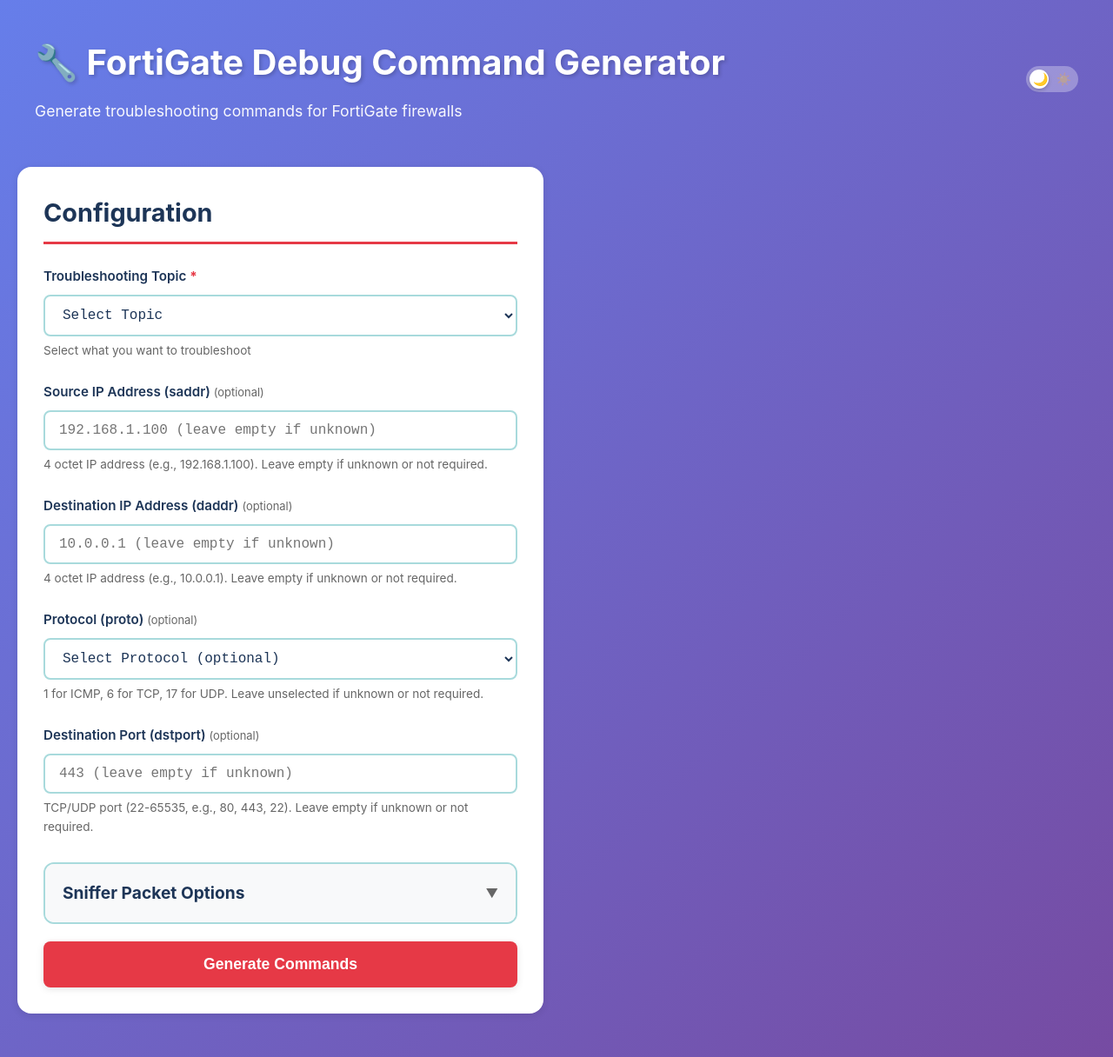
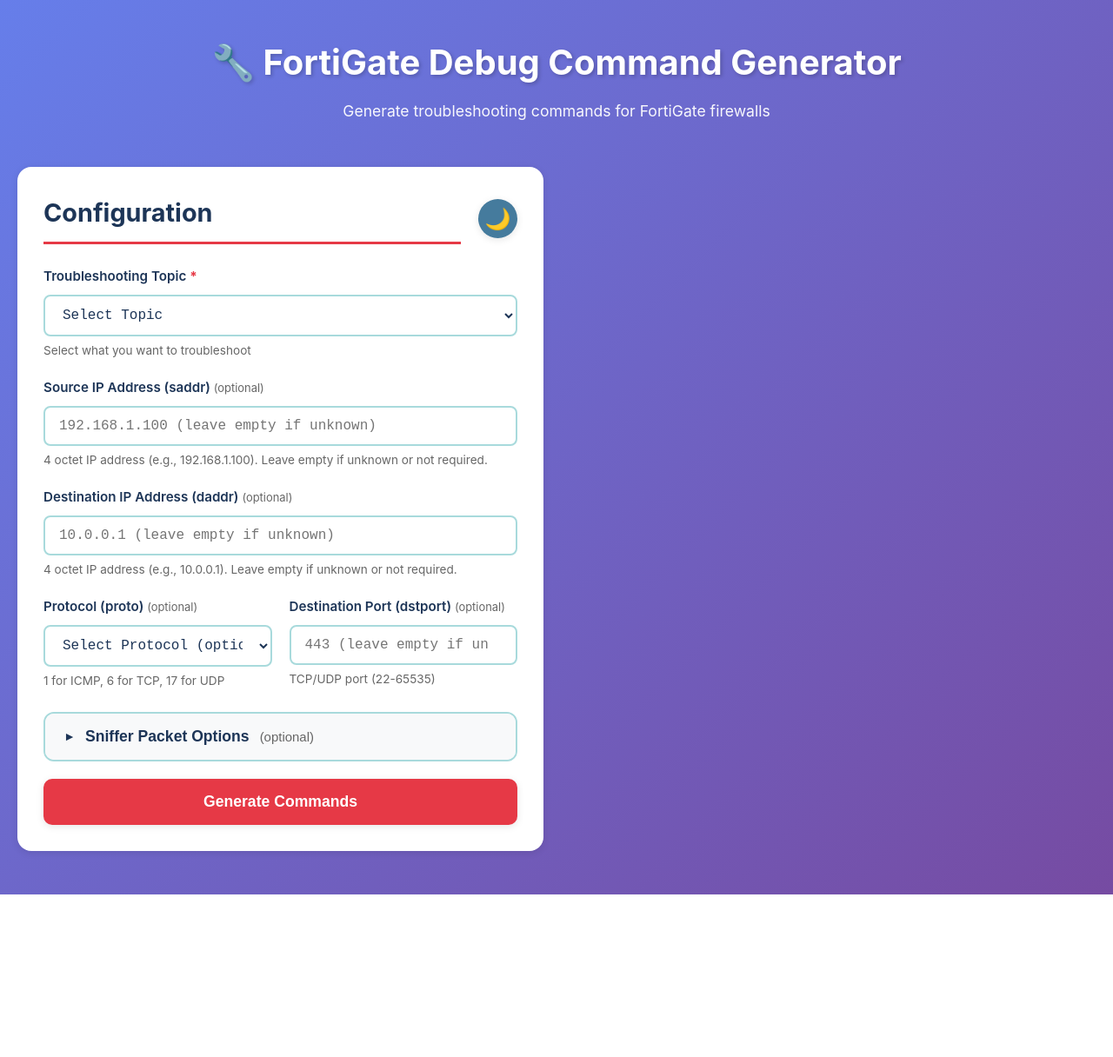
Before and after one commit to kitkat0981/Fortigate_Troubleshooting_command_generator, a plain HTML site: page index.html in a window 1280 px wide. Shown: the whole page at 87% size. After the commit the page ends 1029 px from the top, so only its background shows below. Drawn offline with Linux system fonts and the light colour scheme.

Commit message:
UI improvements: Add dark/light theme toggle, make sniffer options collapsible, reorder form (topic first), modernize design

```diff
--- a/app.js
+++ b/app.js
@@ -895,51 +895,43 @@ document.addEventListener('DOMContentLoaded', function() {
     }
 
     console.log('All event listeners attached successfully');
-});
 
-// Theme toggle functionality
-function initTheme() {
+    // Initialize collapsible section (sniffer options)
+    const snifferToggle = document.getElementById('snifferToggle');
+    const snifferContent = document.getElementById('snifferContent');
+    const snifferSection = snifferToggle?.closest('.collapsible-section');
+
+    if (snifferToggle && snifferSection) {
+        // Start collapsed
+        snifferSection.classList.add('collapsed');
+
+        snifferToggle.addEventListener('click', function() {
+            snifferSection.classList.toggle('collapsed');
+        });
+    }
+
+    // Theme toggle functionality
     const themeToggle = document.getElementById('themeToggle');
-    const currentTheme = localStorage.getItem('theme') || 'light';
+    const themeIcon = themeToggle?.querySelector('.theme-icon');
 
-    // Set initial theme
-    document.documentElement.setAttribute('data-theme', currentTheme);
-    themeToggle.checked = currentTheme === 'dark';
+    // Load saved theme or default to light
+    const savedTheme = localStorage.getItem('theme') || 'light';
+    document.documentElement.setAttribute('data-theme', savedTheme);
+    updateThemeIcon(savedTheme, themeIcon);
 
-    // Theme toggle handler
-    themeToggle.addEventListener('change', function() {
-        const newTheme = this.checked ? 'dark' : 'light';
-        document.documentElement.setAttribute('data-theme', newTheme);
-        localStorage.setItem('theme', newTheme);
-    });
-}
-
-// Collapsible functionality
-function toggleCollapsible(header) {
-    const content = header.nextElementSibling;
-    const isActive = header.classList.contains('active');
-
-    if (isActive) {
-        header.classList.remove('active');
-        content.style.display = 'none';
-    } else {
-        header.classList.add('active');
-        content.style.display = 'block';
-    }
-}
-
-// Make function globally accessible
-window.toggleCollapsible = toggleCollapsible;
-
-// Initialize theme and collapsible on page load
-document.addEventListener('DOMContentLoaded', function() {
-    initTheme();
-
-    // Set up collapsible for sniffer options
-    const snifferHeader = document.getElementById('snifferHeader');
-    if (snifferHeader) {
-        snifferHeader.addEventListener('click', function() {
-            toggleCollapsible(this);
+    if (themeToggle) {
+        themeToggle.addEventListener('click', function() {
+            const currentTheme = document.documentElement.getAttribute('data-theme');
+            const newTheme = currentTheme === 'dark' ? 'light' : 'dark';
+            document.documentElement.setAttribute('data-theme', newTheme);
+            localStorage.setItem('theme', newTheme);
+            updateThemeIcon(newTheme, themeIcon);
         });
     }
 });
+
+function updateThemeIcon(theme, iconElement) {
+    if (iconElement) {
+        iconElement.textContent = theme === 'dark' ? '☀️' : '🌙';
+    }
+}
--- a/index.html
+++ b/index.html
@@ -9,26 +9,20 @@
 <body>
     <div class="container">
         <header>
-            <div class="header-content">
-                <div>
             <h1>🔧 FortiGate Debug Command Generator</h1>
             <p class="subtitle">Generate troubleshooting commands for FortiGate firewalls</p>
-                </div>
-                <div class="theme-toggle-container">
-                    <label class="theme-toggle">
-                        <input type="checkbox" id="themeToggle">
-                        <span class="slider">
-                            <span class="theme-icon">🌙</span>
-                            <span class="theme-icon">☀️</span>
-                        </span>
-                    </label>
-                </div>
-            </div>
         </header>
 
         <div class="main-content">
             <div class="input-panel">
+                <div class="panel-header">
                     <h2>Configuration</h2>
+                    <div class="theme-toggle">
+                        <button id="themeToggle" class="theme-btn" title="Toggle dark/light mode">
+                            <span class="theme-icon">🌙</span>
+                        </button>
+                    </div>
+                </div>
 
                 <form id="configForm">
                     <div class="form-group">
@@ -61,7 +55,8 @@
                         <small>4 octet IP address (e.g., 10.0.0.1). Leave empty if unknown or not required.</small>
                     </div>
 
-                    <div class="form-group">
+                    <div class="form-row">
+                        <div class="form-group form-group-half">
                             <label for="proto">Protocol (proto) <span class="optional">(optional)</span></label>
                             <select id="proto" name="proto">
                                 <option value="">Select Protocol (optional)</option>
@@ -69,22 +64,24 @@
                                 <option value="6">6 - TCP</option>
                                 <option value="17">17 - UDP</option>
                             </select>
-                        <small>1 for ICMP, 6 for TCP, 17 for UDP. Leave unselected if unknown or not required.</small>
+                            <small>1 for ICMP, 6 for TCP, 17 for UDP</small>
                         </div>
 
-                    <div class="form-group">
+                        <div class="form-group form-group-half">
                             <label for="dstport">Destination Port (dstport) <span class="optional">(optional)</span></label>
                             <input type="number" id="dstport" name="dstport" placeholder="443 (leave empty if unknown)"
                                    min="22" max="65535">
-                        <small>TCP/UDP port (22-65535, e.g., 80, 443, 22). Leave empty if unknown or not required.</small>
+                            <small>TCP/UDP port (22-65535)</small>
+                        </div>
                     </div>
 
-                    <div class="sniffer-options-section collapsible">
-                        <div class="collapsible-header" id="snifferHeader">
-                            <h3>Sniffer Packet Options</h3>
-                            <span class="collapse-icon">▼</span>
-                        </div>
-                        <div class="collapsible-content" style="display: none;">
+                    <div class="collapsible-section">
+                        <button type="button" class="collapsible-header" id="snifferToggle">
+                            <span class="collapsible-icon">▼</span>
+                            <span>Sniffer Packet Options</span>
+                            <span class="optional">(optional)</span>
+                        </button>
+                        <div class="collapsible-content" id="snifferContent">
                             <div class="form-group">
                                 <label for="snifferInterface">Interface <span class="optional">(optional)</span></label>
                                 <input type="text" id="snifferInterface" name="snifferInterface" placeholder="any (default if left blank)"
--- a/styles.css
+++ b/styles.css
@@ -17,8 +17,8 @@
     --success-color: #2a9d8f;
     --shadow: 0 2px 8px rgba(0, 0, 0, 0.1);
     --shadow-hover: 0 4px 12px rgba(0, 0, 0, 0.15);
+    --input-bg: #ffffff;
     --section-bg: #f8f9fa;
-    --header-gradient: linear-gradient(135deg, #667eea 0%, #764ba2 100%);
 }
 
 [data-theme="dark"] {
@@ -34,18 +34,22 @@
     --success-color: #4ecdc4;
     --shadow: 0 2px 8px rgba(0, 0, 0, 0.3);
     --shadow-hover: 0 4px 12px rgba(0, 0, 0, 0.5);
-    --section-bg: #0f1624;
-    --header-gradient: linear-gradient(135deg, #1a1a2e 0%, #16213e 100%);
+    --input-bg: #0f1624;
+    --section-bg: #1e2742;
 }
 
 body {
     font-family: -apple-system, BlinkMacSystemFont, 'Segoe UI', Roboto, Oxygen, Ubuntu, Cantarell, sans-serif;
-    background: var(--header-gradient);
+    background: linear-gradient(135deg, #667eea 0%, #764ba2 100%);
     color: var(--text-color);
     min-height: 100vh;
     padding: 20px;
     line-height: 1.6;
     transition: background 0.3s ease, color 0.3s ease;
+}
+
+[data-theme="dark"] body {
+    background: linear-gradient(135deg, #1a1a2e 0%, #16213e 100%);
 }
 
 .container {
@@ -54,99 +58,21 @@ body {
 }
 
 header {
+    text-align: center;
+    color: white;
     margin-bottom: 30px;
     padding: 20px;
-}
-
-.header-content {
-    display: flex;
-    justify-content: space-between;
-    align-items: center;
-    flex-wrap: wrap;
-    gap: 20px;
 }
 
 header h1 {
     font-size: 2.5em;
     margin-bottom: 10px;
     text-shadow: 2px 2px 4px rgba(0, 0, 0, 0.2);
-    color: white;
 }
 
 .subtitle {
     font-size: 1.1em;
     opacity: 0.95;
-    color: white;
-}
-
-/* Theme Toggle */
-.theme-toggle-container {
-    display: flex;
-    align-items: center;
-}
-
-.theme-toggle {
-    position: relative;
-    display: inline-block;
-    width: 60px;
-    height: 30px;
-}
-
-.theme-toggle input {
-    opacity: 0;
-    width: 0;
-    height: 0;
-}
-
-.slider {
-    position: absolute;
-    cursor: pointer;
-    top: 0;
-    left: 0;
-    right: 0;
-    bottom: 0;
-    background-color: rgba(255, 255, 255, 0.3);
-    transition: 0.4s;
-    border-radius: 30px;
-    display: flex;
-    align-items: center;
-    justify-content: space-between;
-    padding: 0 8px;
-}
-
-.slider:before {
-    position: absolute;
-    content: "";
-    height: 22px;
-    width: 22px;
-    left: 4px;
-    bottom: 4px;
-    background-color: white;
-    transition: 0.4s;
-    border-radius: 50%;
-    box-shadow: 0 2px 4px rgba(0, 0, 0, 0.2);
-}
-
-.theme-toggle input:checked + .slider {
-    background-color: rgba(255, 255, 255, 0.2);
-}
-
-.theme-toggle input:checked + .slider:before {
-    transform: translateX(30px);
-}
-
-.theme-icon {
-    font-size: 14px;
-    z-index: 1;
-    transition: opacity 0.3s;
-}
-
-.theme-toggle input:checked + .slider .theme-icon:first-child {
-    opacity: 0.3;
-}
-
-.theme-toggle input:not(:checked) + .slider .theme-icon:last-child {
-    opacity: 0.3;
 }
 
 .main-content {
@@ -160,11 +86,6 @@ header h1 {
     .main-content {
         grid-template-columns: 1fr;
     }
-
-    .header-content {
-        flex-direction: column;
-        text-align: center;
-    }
 }
 
 .input-panel, .output-panel {
@@ -175,17 +96,78 @@ header h1 {
     transition: background 0.3s ease, box-shadow 0.3s ease;
 }
 
-.input-panel h2, .output-panel h2 {
+.panel-header {
+    display: flex;
+    justify-content: space-between;
+    align-items: center;
+    margin-bottom: 25px;
+}
+
+.panel-header h2 {
     color: var(--accent-color);
-    margin-bottom: 25px;
     font-size: 1.8em;
     border-bottom: 3px solid var(--primary-color);
     padding-bottom: 10px;
-    transition: color 0.3s ease;
+    flex: 1;
+    margin: 0;
+}
+
+.theme-toggle {
+    margin-left: 20px;
+}
+
+.theme-btn {
+    background: var(--secondary-color);
+    color: white;
+    border: none;
+    width: 45px;
+    height: 45px;
+    border-radius: 50%;
+    cursor: pointer;
+    font-size: 1.5em;
+    display: flex;
+    align-items: center;
+    justify-content: center;
+    transition: all 0.3s ease;
+    box-shadow: var(--shadow);
+}
+
+.theme-btn:hover {
+    transform: scale(1.1);
+    box-shadow: var(--shadow-hover);
+}
+
+.theme-btn:active {
+    transform: scale(0.95);
+}
+
+.output-panel h2 {
+    color: var(--accent-color);
+    margin-bottom: 20px;
+    font-size: 1.8em;
+    border-bottom: 3px solid var(--primary-color);
+    padding-bottom: 10px;
 }
 
 .form-group {
-    margin-bottom: 25px;
+    margin-bottom: 20px;
+}
+
+.form-row {
+    display: grid;
+    grid-template-columns: 1fr 1fr;
+    gap: 20px;
+    margin-bottom: 20px;
+}
+
+@media (max-width: 768px) {
+    .form-row {
+        grid-template-columns: 1fr;
+    }
+}
+
+.form-group-half {
+    margin-bottom: 0;
 }
 
 .form-group label {
@@ -194,7 +176,6 @@ header h1 {
     font-weight: 600;
     color: var(--accent-color);
     font-size: 0.95em;
-    transition: color 0.3s ease;
 }
 
 .required {
@@ -212,7 +193,7 @@ header h1 {
     font-size: 1em;
     transition: all 0.3s ease;
     font-family: 'Courier New', monospace;
-    background: var(--card-bg);
+    background: var(--input-bg);
     color: var(--text-color);
 }
 
@@ -220,8 +201,13 @@ header h1 {
 .form-group select:focus {
     outline: none;
     border-color: var(--secondary-color);
-    box-shadow: 0 0 0 3px rgba(69, 123, 157, 0.15);
+    box-shadow: 0 0 0 3px rgba(69, 123, 157, 0.1);
     transform: translateY(-1px);
+}
+
+[data-theme="dark"] .form-group input:focus,
+[data-theme="dark"] .form-group select:focus {
+    box-shadow: 0 0 0 3px rgba(107, 163, 209, 0.2);
 }
 
 .form-group input:invalid:not(:placeholder-shown) {
@@ -233,7 +219,6 @@ header h1 {
     margin-top: 6px;
     color: var(--text-secondary);
     font-size: 0.85em;
-    transition: color 0.3s ease;
 }
 
 .optional {
@@ -243,62 +228,55 @@ header h1 {
 }
 
 /* Collapsible Section */
-.sniffer-options-section {
-    margin-top: 30px;
+.collapsible-section {
+    margin-top: 25px;
+    border: 2px solid var(--border-color);
     border-radius: 12px;
-    border: 2px solid var(--border-color);
     overflow: hidden;
     background: var(--section-bg);
     transition: all 0.3s ease;
 }
 
 .collapsible-header {
-    padding: 18px 20px;
+    width: 100%;
+    padding: 16px 20px;
+    background: var(--section-bg);
+    border: none;
+    text-align: left;
     cursor: pointer;
     display: flex;
-    justify-content: space-between;
     align-items: center;
-    background: var(--section-bg);
-    transition: background 0.3s ease;
-    user-select: none;
+    gap: 12px;
+    font-size: 1.1em;
+    font-weight: 600;
+    color: var(--accent-color);
+    transition: all 0.3s ease;
 }
 
 .collapsible-header:hover {
     background: var(--border-color);
 }
 
-.collapsible-header h3 {
-    margin: 0;
-    color: var(--accent-color);
-    font-size: 1.2em;
-    transition: color 0.3s ease;
+.collapsible-icon {
+    transition: transform 0.3s ease;
+    font-size: 0.8em;
+    display: inline-block;
 }
 
-.collapse-icon {
-    font-size: 0.9em;
-    color: var(--text-secondary);
-    transition: transform 0.3s ease, color 0.3s ease;
-}
-
-.collapsible-header.active .collapse-icon {
-    transform: rotate(180deg);
+.collapsible-section.collapsed .collapsible-icon {
+    transform: rotate(-90deg);
 }
 
 .collapsible-content {
-    padding: 20px;
-    border-top: 1px solid var(--border-color);
-    animation: slideDown 0.3s ease;
+    max-height: 0;
+    overflow: hidden;
+    transition: max-height 0.3s ease, padding 0.3s ease;
+    padding: 0 20px;
 }
 
-@keyframes slideDown {
-    from {
-        opacity: 0;
-        max-height: 0;
-    }
-    to {
-        opacity: 1;
-        max-height: 1000px;
-    }
+.collapsible-section:not(.collapsed) .collapsible-content {
+    max-height: 1000px;
+    padding: 20px;
 }
 
 .btn-primary {
@@ -307,7 +285,7 @@ header h1 {
     background: var(--primary-color);
     color: white;
     border: none;
-    border-radius: 8px;
+    border-radius: 10px;
     font-size: 1.1em;
     font-weight: 600;
     cursor: pointer;
@@ -322,16 +300,12 @@ header h1 {
     box-shadow: var(--shadow-hover);
 }
 
+[data-theme="dark"] .btn-primary:hover {
+    background: #ff5566;
+}
+
 .btn-primary:active {
     transform: translateY(0);
-}
-
-[data-theme="dark"] .btn-primary {
-    background: var(--primary-color);
-}
-
-[data-theme="dark"] .btn-primary:hover {
-    background: #ff8a95;
 }
 
 .command-section {
@@ -351,7 +325,6 @@ header h1 {
     justify-content: space-between;
     align-items: center;
     font-weight: 600;
-    transition: background 0.3s ease;
 }
 
 .copy-btn {
@@ -362,13 +335,16 @@ header h1 {
     border-radius: 6px;
     cursor: pointer;
     font-size: 0.9em;
-    font-weight: 600;
     transition: all 0.3s ease;
 }
 
 .copy-btn:hover {
     background: #21867a;
     transform: scale(1.05);
+}
+
+[data-theme="dark"] .copy-btn:hover {
+    background: #5eddd3;
 }
 
 .copy-btn.copied {
@@ -418,7 +394,11 @@ header h1 {
 }
 
 .command-section > div[style*="padding: 15px"]:hover {
-    background-color: var(--border-color) !important;
+    background-color: rgba(0, 0, 0, 0.1) !important;
+}
+
+[data-theme="dark"] .command-section > div[style*="padding: 15px"]:hover {
+    background-color: rgba(255, 255, 255, 0.05) !important;
 }
 
 .command-section > div[style*="padding: 15px"]:last-child {
@@ -426,8 +406,8 @@ header h1 {
 }
 
 .error-message {
-    background: rgba(230, 57, 70, 0.1);
-    color: var(--primary-color);
+    background: #fee;
+    color: #c33;
     padding: 12px;
     border-radius: 6px;
     margin-bottom: 15px;
@@ -435,7 +415,7 @@ header h1 {
 }
 
 .success-message {
-    background: rgba(42, 157, 143, 0.1);
+    background: #efe;
     color: var(--success-color);
     padding: 12px;
     border-radius: 6px;
@@ -457,8 +437,3 @@ header h1 {
 @keyframes spin {
     to { transform: rotate(360deg); }
 }
-
-/* Smooth transitions for theme changes */
-* {
-    transition: background-color 0.3s ease, color 0.3s ease, border-color 0.3s ease;
-}
```
Lines whose indentation alone changed are shown as unchanged.
